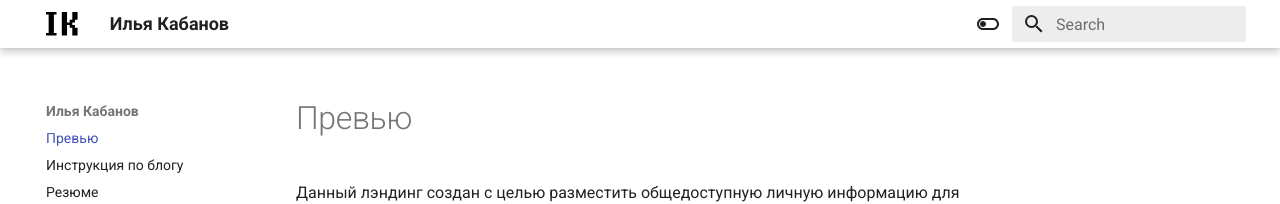
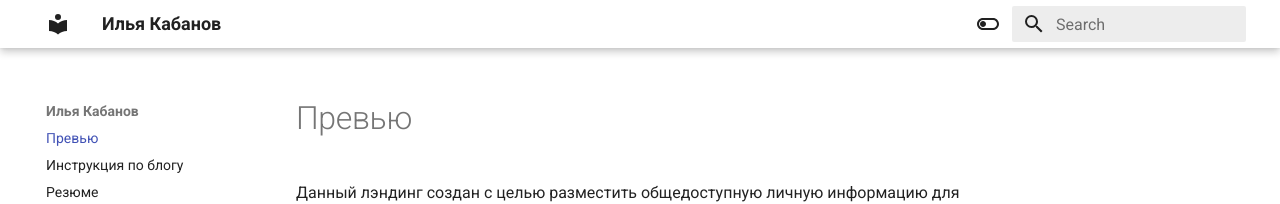
Before and after one commit to Hailos1/IlyaKabanov, an MkDocs documentation site: the page built from docs/index.md, in a window 1280 px wide. Shown: the top 204 px of the page. Built offline with MkDocs 1.6.1 and Material for MkDocs 9.7.7, drawn with Linux system fonts in a browser that asks for light colours.

Commit message:
added themes for logo

```diff
--- a/mkdocs.yml
+++ b/mkdocs.yml
@@ -2,7 +2,6 @@ site_name: Илья Кабанов
 
 theme:
     name: 'material'
-    logo: images/logo.svg
     palette:
 
     # Light mode
@@ -10,6 +9,7 @@ theme:
       scheme: default
       primary: white
       accent: black
+      logo: images/logo-light.svg
       toggle:
         icon: material/toggle-switch-off-outline
         name: Тёмная тема
@@ -19,6 +19,7 @@ theme:
       scheme: slate
       primary: black
       accent: gray
+      logo: images/logo-dark.svg
       toggle:
         icon: material/toggle-switch
         name: Светлая тема
```
Also changed, not shown: docs/images/logo-dark.svg (added), docs/images/logo-light.svg (renamed from docs/images/logo.svg).
